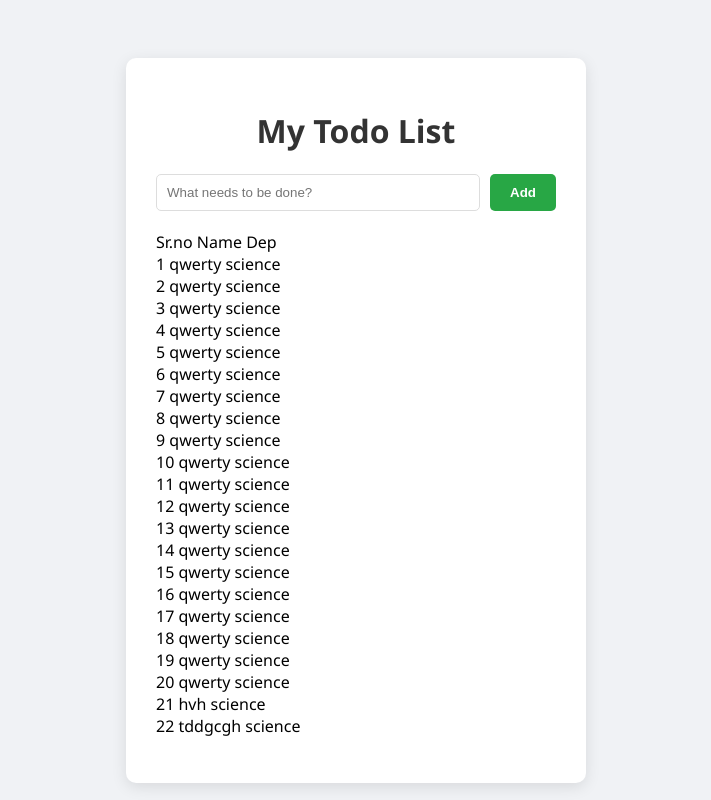
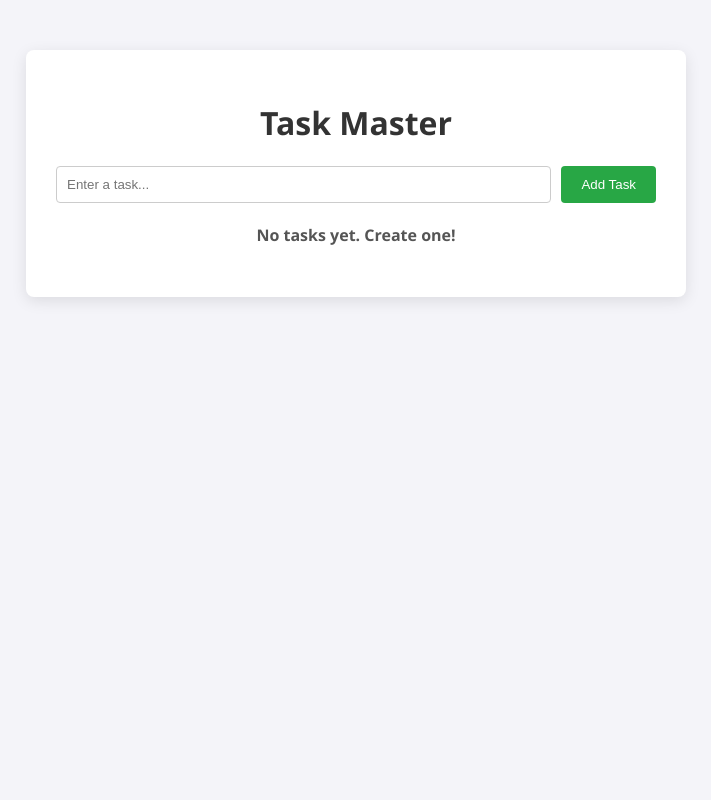
Before and after one commit to Mayank-Singh-X1/Codes, a Flask app: page / in a window 1280 px wide. Shown: the whole page, without its empty margins (284-995 px from the left). Run offline with Flask 3, Linux system fonts and the light colour scheme.

Commit message:
completed CRUD operations in flask on database

```diff
--- a/Flask/static/style.css
+++ b/Flask/static/style.css
@@ -1,18 +1,20 @@
-   /* CSS STYLING */
 body {
     font-family: 'Segoe UI', Tahoma, Geneva, Verdana, sans-serif;
-       background-color: #f0f2f5;
+    background-color: #f4f4f9;
+    margin: 0;
+    padding: 0;
     display: flex;
     justify-content: center;
-       padding-top: 50px;
 }
 
-   .container {
+.content {
+    width: 100%;
+    max-width: 600px;
+    margin-top: 50px;
     background: white;
-       width: 400px;
     padding: 30px;
-       border-radius: 10px;
-       box-shadow: 0 4px 15px rgba(0, 0, 0, 0.1);
+    border-radius: 8px;
+    box-shadow: 0 4px 15px rgba(0,0,0,0.1);
 }
 
 h1 {
@@ -20,7 +22,6 @@
     color: #333;
 }
 
-   /* Form Styling */
 form {
     display: flex;
     gap: 10px;
@@ -30,79 +31,54 @@
 input[type="text"] {
     flex-grow: 1;
     padding: 10px;
-       border: 1px solid #ddd;
-       border-radius: 5px;
-       outline: none;
+    border: 1px solid #ccc;
+    border-radius: 4px;
 }
 
-   .btn-add {
+input[type="submit"] {
     padding: 10px 20px;
     background-color: #28a745;
     color: white;
     border: none;
-       border-radius: 5px;
+    border-radius: 4px;
     cursor: pointer;
-       font-weight: bold;
 }
 
-   .btn-add:hover {
+input[type="submit"]:hover {
     background-color: #218838;
 }
 
-   /* List Styling */
-   ul {
-       list-style: none;
-       padding: 0;
+table {
+    width: 100%;
+    border-collapse: collapse;
 }
 
-   li {
-       background: #fff;
-       border-bottom: 1px solid #eee;
-       padding: 10px;
-       display: flex;
-       justify-content: space-between;
-       align-items: center;
+th, td {
+    padding: 12px;
+    text-align: left;
+    border-bottom: 1px solid #ddd;
 }
 
-   /* Helper classes for status */
-   .task-text {
-       font-size: 16px;
-       color: #333;
-   }
-
-   .task-done {
-       text-decoration: line-through;
-       color: #888;
+th {
+    background-color: #f8f9fa;
 }
 
 /* Action Buttons */
-   .actions a {
+a.btn-delete, a.btn-edit {
     text-decoration: none;
     padding: 5px 10px;
+    font-size: 12px;
     border-radius: 4px;
-       font-size: 12px;
-       margin-left: 5px;
-   }
-
-   .btn-check {
-       background-color: #007bff;
     color: white;
 }
 
-   .btn-delete {
-       background-color: #dc3545;
-       color: white;
+a.btn-edit {
+    background-color: #007bff;
 }
 
-   .btn-check:hover {
-       background-color: #0069d9;
+a.btn-delete {
+    background-color: #dc3545;
 }
 
-   .btn-delete:hover {
-       background-color: #c82333;
-   }
-
-   .tag-complete {
-       background-color: #6c757d;
-       border: 1px solid #6c757d;
-   }
+a.btn-edit:hover { background-color: #0069d9; }
+a.btn-delete:hover { background-color: #c82333; }
--- a/Flask/templates/index.html
+++ b/Flask/templates/index.html
@@ -3,40 +3,41 @@
 <head>
     <meta charset="UTF-8">
     <meta name="viewport" content="width=device-width, initial-scale=1.0">
-    <title>Flask Todo App</title>
-    <link rel="stylesheet" href="{{url_for('static', filename='style.css')}}">
+    <title>Flask Todo</title>
+    <link rel="stylesheet" href="{{ url_for('static', filename='style.css') }}">
 </head>
 <body>
+    <div class="content">
+        <h1>Task Master</h1>
 
-    <div class="container">
-        <h1>My Todo List</h1>
-
-        <!-- CREATE FORM -->
-        <form action="/add" method="POST">
-            <input type="text" name="title" placeholder="What needs to be done?" required>
-            <button type="submit" class="btn-add">Add</button>
+        <!-- Create Task Form -->
+        <form action="/" method="POST">
+            <input type="text" name="content" id="content" placeholder="Enter a task..." required>
+            <input type="submit" value="Add Task">
         </form>
 
-        <!-- READ LIST -->
-
-       <ul>
-        <tr>
-            <th>Sr.no</th>
-            <th>Name</th>
-            <th>Dep</th>
-        </tr>
-        <br>
-        {% for item in show %}
+        <!-- Read Tasks Table -->
+        {% if tasks|length < 1 %}
+            <h4 style="text-align: center; color: #555;">No tasks yet. Create one!</h4>
+        {% else %}
+        <table>
             <tr>
-              <td>{{item.id}}</td>
-              <td>{{item.name}}</td>
-              <td>{{item.department}}</td>
+                <th>Task</th>
+                <th>Added</th>
+                <th>Actions</th>
             </tr>
-            <br>
-        {% endfor %}
-
-       </ul>
+            {% for task in tasks %}
+            <tr>
+                <td>{{ task.content }}</td>
+                <td>{{ task.date_created.strftime('%Y-%m-%d') }}</td>
+                <td>
+                    <a href="/update/{{ task.id }}" class="btn-edit">Update</a>
+                    <a href="/delete/{{ task.id }}" class="btn-delete">Delete</a>
+                </td>
+            </tr>
+            {% endfor %}
+        </table>
+        {% endif %}
     </div>
-
 </body>
 </html>
--- a/Flask/wepage.py
+++ b/Flask/wepage.py
@@ -1,41 +1,73 @@
-from flask import Flask,render_template,request,redirect
+from flask import Flask, render_template, url_for, request, redirect
 from flask_sqlalchemy import SQLAlchemy
+from datetime import datetime
 
-app=Flask(__name__)
-app.config['SQLALCHEMY_DATABASE_URI']='sqlite:///Mydb.db'
-app.config['SQLALCHEMY_TRACK_MODIFICATION']=False
+app = Flask(__name__)
 
-db=SQLAlchemy(app)
+# Database configuration
+app.config['SQLALCHEMY_DATABASE_URI'] = 'sqlite:///todo.db'
+app.config['SQLALCHEMY_TRACK_MODIFICATIONS'] = False
+db = SQLAlchemy(app)
 
-class Dbdata(db.Model):
-    id=db.Column(db.Integer, primary_key=True)
-    name=db.Column(db.String(30), nullable=False)
-    department=db.Column(db.String(20), nullable=False)
+# Database Model
+class Todo(db.Model):
+    id = db.Column(db.Integer, primary_key=True)
+    content = db.Column(db.String(200), nullable=False)
+    date_created = db.Column(db.DateTime, default=datetime.utcnow)
 
-    def __repr__(self)-> str:
-        return f"{self.id} is {self.name}"
+    def __repr__(self):
+        return f'<Task {self.id}>'
 
+# Routes
 
-@app.route("/")
-def homepage():
-    show = Dbdata.query.all()
-    return render_template('index.html',show=show)
+# 1. READ & CREATE
+@app.route('/', methods=['POST', 'GET'])
+def index():
+    if request.method == 'POST':
+        task_content = request.form['content']
+        new_task = Todo(content=task_content)
 
-@app.route("/add", methods=["POST"])
-def add():
-    title = request.form.get("title")
-    new_item = Dbdata(name=title, department="science")
-    db.session.add(new_item)
-    db.session.commit()
-    return redirect("/")
+        try:
+            db.session.add(new_task)
+            db.session.commit()
+            return redirect('/')
+        except:
+            return 'There was an issue adding your task'
+    else:
+        # Order by date created (newest first)
+        tasks = Todo.query.order_by(Todo.date_created.desc()).all()
+        return render_template('index.html', tasks=tasks)
 
+# 2. DELETE
+@app.route('/delete/<int:id>')
+def delete(id):
+    task_to_delete = Todo.query.get_or_404(id)
 
-@app.route("/products")
-def products():
+    try:
+        db.session.delete(task_to_delete)
+        db.session.commit()
+        return redirect('/')
+    except:
+        return 'There was a problem deleting that task'
 
-    return "This is product page"
+# 3. UPDATE
+@app.route('/update/<int:id>', methods=['GET', 'POST'])
+def update(id):
+    task = Todo.query.get_or_404(id)
 
-if __name__=="__main__":
+    if request.method == 'POST':
+        task.content = request.form['content']
+
+        try:
+            db.session.commit()
+            return redirect('/')
+        except:
+            return 'There was an issue updating your task'
+    else:
+        return render_template('update.html', task=task)
+
+if __name__ == "__main__":
+    # Create DB tables if they don't exist
     with app.app_context():
         db.create_all()
-    app.run(debug=True, port=8000)
+    app.run(debug=True)
```
Also changed, not shown: Flask/templates/update.html (added, +22 -0 lines), Flask/instance/todo.db (added). Lines whose indentation alone changed are shown as unchanged.
